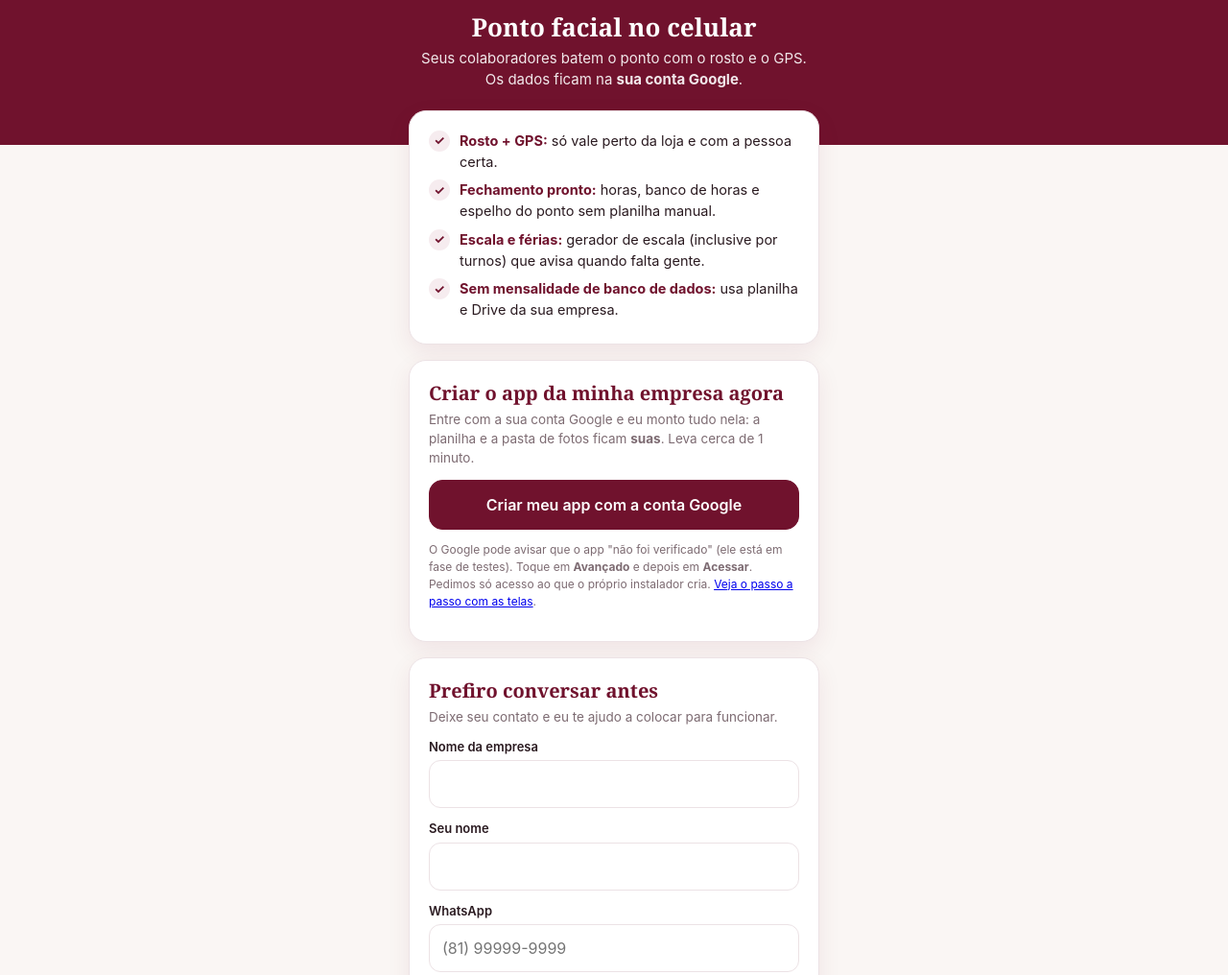
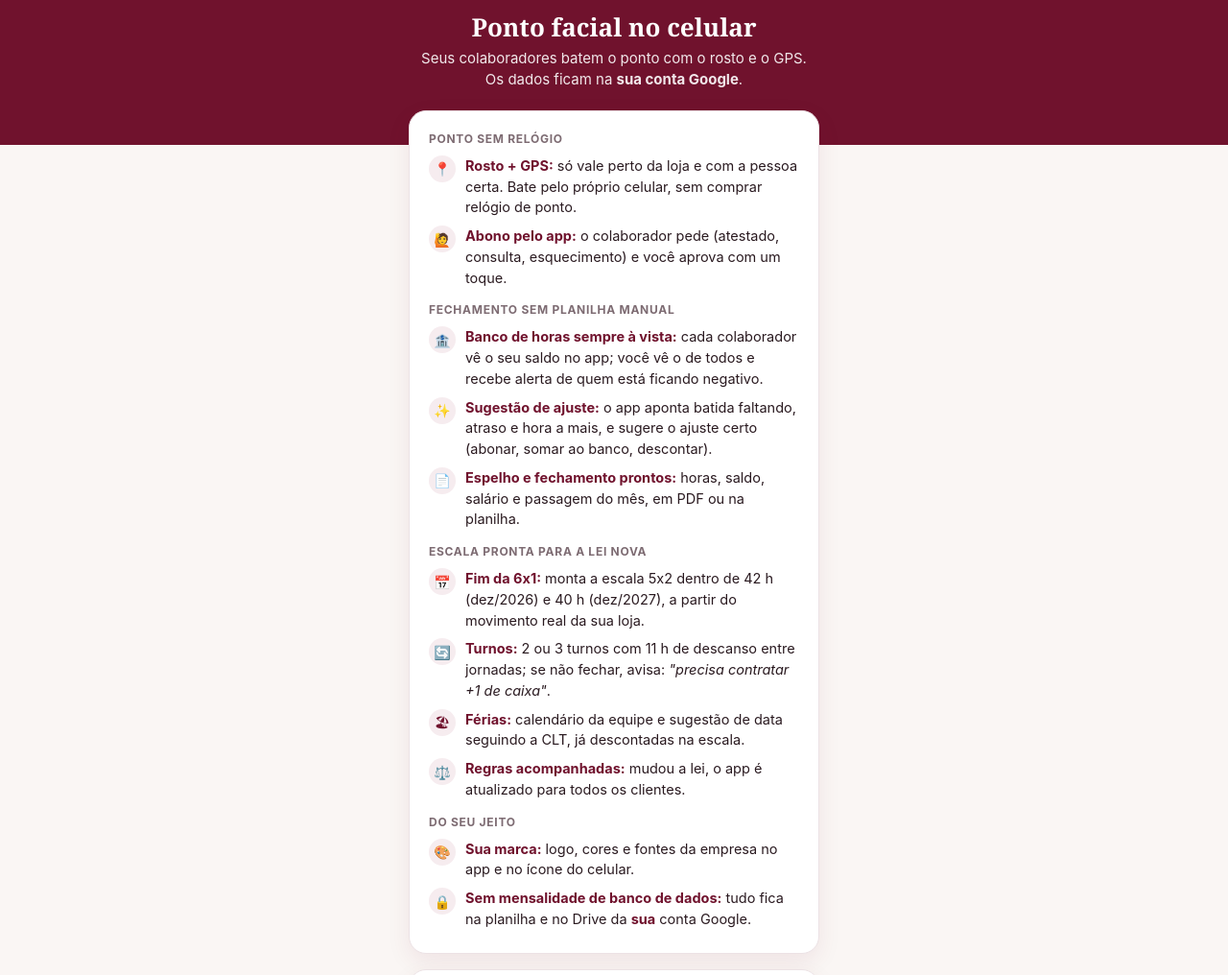
Before and after one commit to gabrielmabu/PontoEletronico, a plain HTML site: page instalar/index.html in a window 1280 px wide. Shown: the top 1016 px of the page at 96% size. Drawn offline with Linux system fonts and the light colour scheme.

Commit message:
Instalador: lista de funcionalidades mais completa, agrupada por tema
Co-Authored-By: Claude Opus 5.5 <noreply@anthropic.com>

```diff
--- a/instalar/index.html
+++ b/instalar/index.html
@@ -19,7 +19,9 @@
   .beneficios { list-style:none; margin:0 0 4px; padding:0; display:grid; gap:8px; }
   .beneficios li { display:flex; gap:10px; align-items:flex-start; font-size:14.5px; }
   .beneficios b { color:var(--vinho); }
-  .ic { flex:0 0 22px; height:22px; border-radius:50%; background:var(--claro); color:var(--vinho); display:flex; align-items:center; justify-content:center; font-size:13px; font-weight:700; }
+  .ic { flex:0 0 28px; height:28px; border-radius:50%; background:var(--claro); color:var(--vinho); display:flex; align-items:center; justify-content:center; font-size:14px; }
+  .grupo { margin:14px 0 8px; font-size:12px; font-weight:700; letter-spacing:.06em; text-transform:uppercase; color:var(--mut); }
+  .grupo:first-child { margin-top:0; }
   h2 { margin:0 0 4px; font:600 20px Georgia, serif; color:var(--vinho); }
   .sub { color:var(--mut); font-size:13.5px; margin:0 0 12px; }
   label { display:block; font-size:13px; font-weight:600; margin:12px 0 4px; }
@@ -46,11 +48,28 @@
 </div>
 <main>
   <div class="card">
+    <p class="grupo">Ponto sem relógio</p>
     <ul class="beneficios">
-      <li><span class="ic">✓</span><span><b>Rosto + GPS:</b> só vale perto da loja e com a pessoa certa.</span></li>
-      <li><span class="ic">✓</span><span><b>Fechamento pronto:</b> horas, banco de horas e espelho do ponto sem planilha manual.</span></li>
-      <li><span class="ic">✓</span><span><b>Escala e férias:</b> gerador de escala (inclusive por turnos) que avisa quando falta gente.</span></li>
-      <li><span class="ic">✓</span><span><b>Sem mensalidade de banco de dados:</b> usa planilha e Drive da sua empresa.</span></li>
+      <li><span class="ic">📍</span><span><b>Rosto + GPS:</b> só vale perto da loja e com a pessoa certa. Bate pelo próprio celular, sem comprar relógio de ponto.</span></li>
+      <li><span class="ic">🙋</span><span><b>Abono pelo app:</b> o colaborador pede (atestado, consulta, esquecimento) e você aprova com um toque.</span></li>
+    </ul>
+    <p class="grupo">Fechamento sem planilha manual</p>
+    <ul class="beneficios">
+      <li><span class="ic">🏦</span><span><b>Banco de horas sempre à vista:</b> cada colaborador vê o seu saldo no app; você vê o de todos e recebe alerta de quem está ficando negativo.</span></li>
+      <li><span class="ic">✨</span><span><b>Sugestão de ajuste:</b> o app aponta batida faltando, atraso e hora a mais, e sugere o ajuste certo (abonar, somar ao banco, descontar).</span></li>
+      <li><span class="ic">📄</span><span><b>Espelho e fechamento prontos:</b> horas, saldo, salário e passagem do mês, em PDF ou na planilha.</span></li>
+    </ul>
+    <p class="grupo">Escala pronta para a lei nova</p>
+    <ul class="beneficios">
+      <li><span class="ic">📅</span><span><b>Fim da 6x1:</b> monta a escala 5x2 dentro de 42 h (dez/2026) e 40 h (dez/2027), a partir do movimento real da sua loja.</span></li>
+      <li><span class="ic">🔄</span><span><b>Turnos:</b> 2 ou 3 turnos com 11 h de descanso entre jornadas; se não fechar, avisa: <i>"precisa contratar +1 de caixa"</i>.</span></li>
+      <li><span class="ic">🏖</span><span><b>Férias:</b> calendário da equipe e sugestão de data seguindo a CLT, já descontadas na escala.</span></li>
+      <li><span class="ic">⚖️</span><span><b>Regras acompanhadas:</b> mudou a lei, o app é atualizado para todos os clientes.</span></li>
+    </ul>
+    <p class="grupo">Do seu jeito</p>
+    <ul class="beneficios">
+      <li><span class="ic">🎨</span><span><b>Sua marca:</b> logo, cores e fontes da empresa no app e no ícone do celular.</span></li>
+      <li><span class="ic">🔒</span><span><b>Sem mensalidade de banco de dados:</b> tudo fica na planilha e no Drive da <b>sua</b> conta Google.</span></li>
     </ul>
   </div>
 
```
